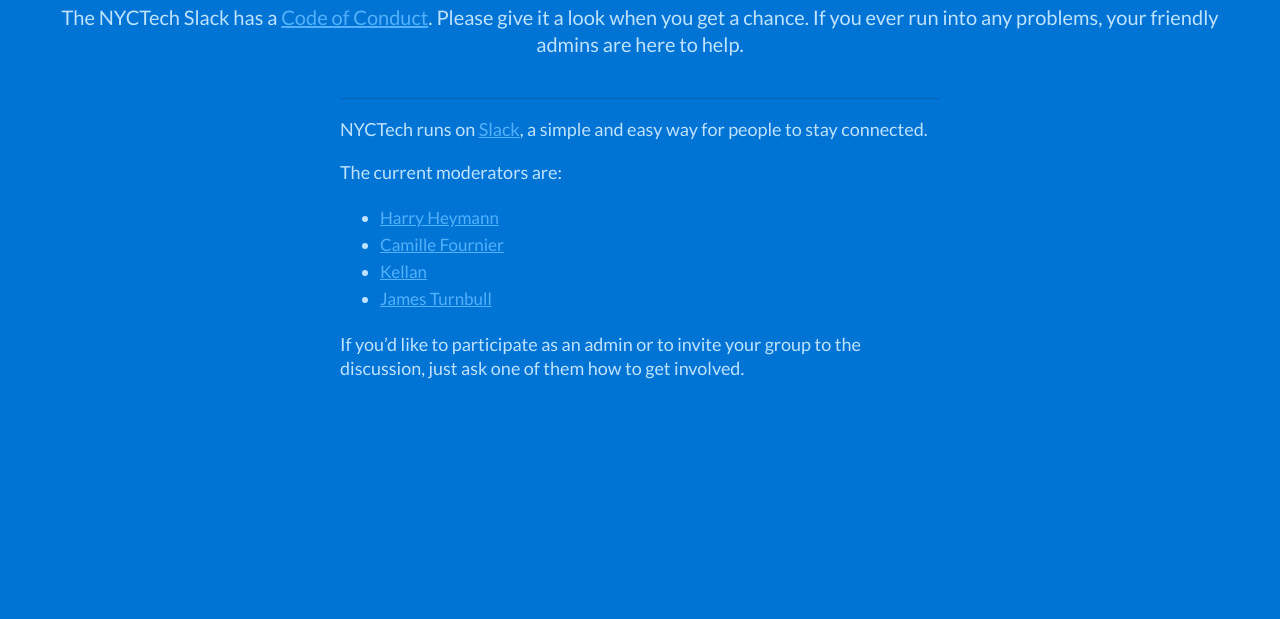
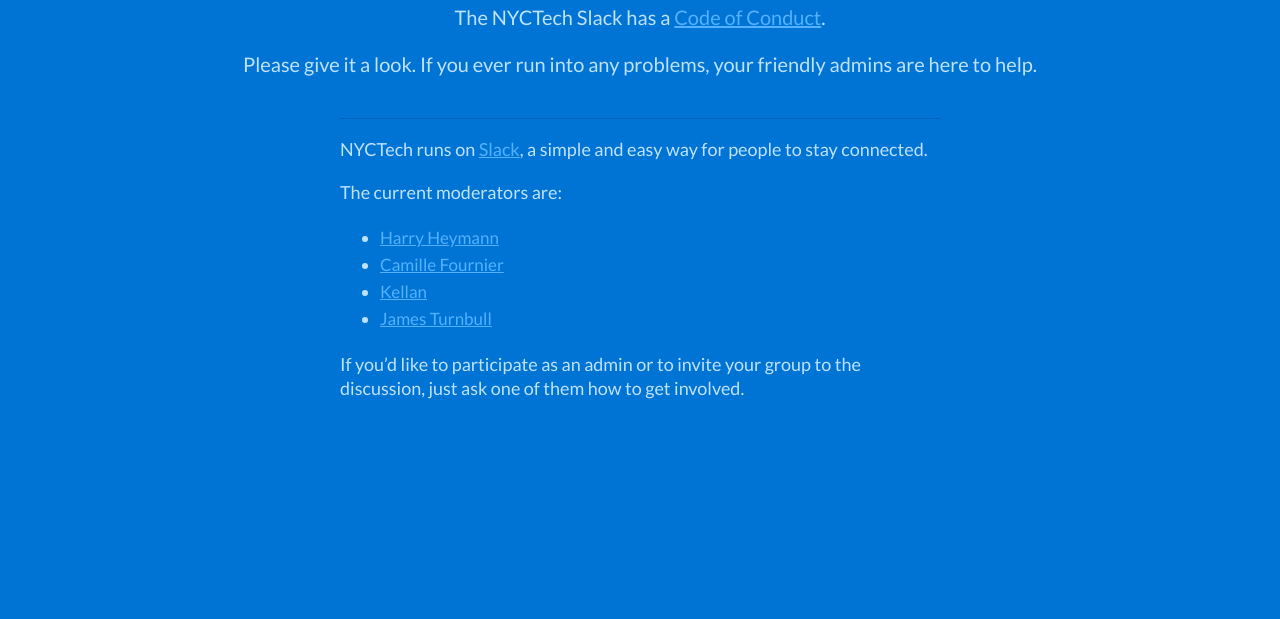
Before and after one commit to jamtur01/newinviter, a plain HTML site: page index.html in a window 1280 px wide. Shown: the part 181-800 px from the top of the page. Drawn offline with Linux system fonts and the light colour scheme.

Commit message:
Fixed paras
Signed-off-by: James Turnbull <james@lovedthanlost.net>

```diff
--- a/index.html
+++ b/index.html
@@ -26,8 +26,11 @@
           The NYCTech Slack has a
           <a href="https://github.com/skamille/CoC/blob/master/README.md"
             >Code of Conduct</a
-          >. Please give it a look when you get a chance. If you ever run into
-          any problems, your friendly admins are here to help.
+          >.
+        </p>
+        <p>
+          Please give it a look. If you ever run into any problems, your
+          friendly admins are here to help.
         </p>
       </div>
     </div>
```
